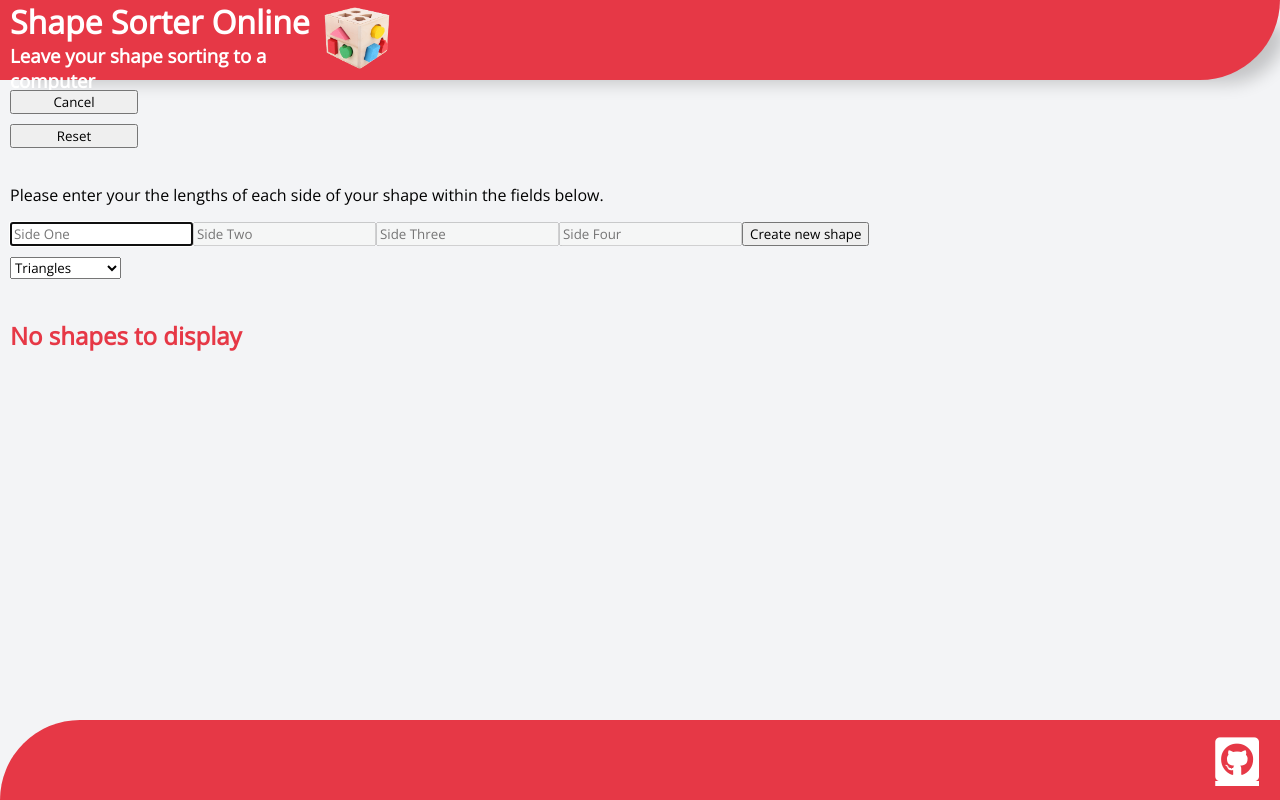
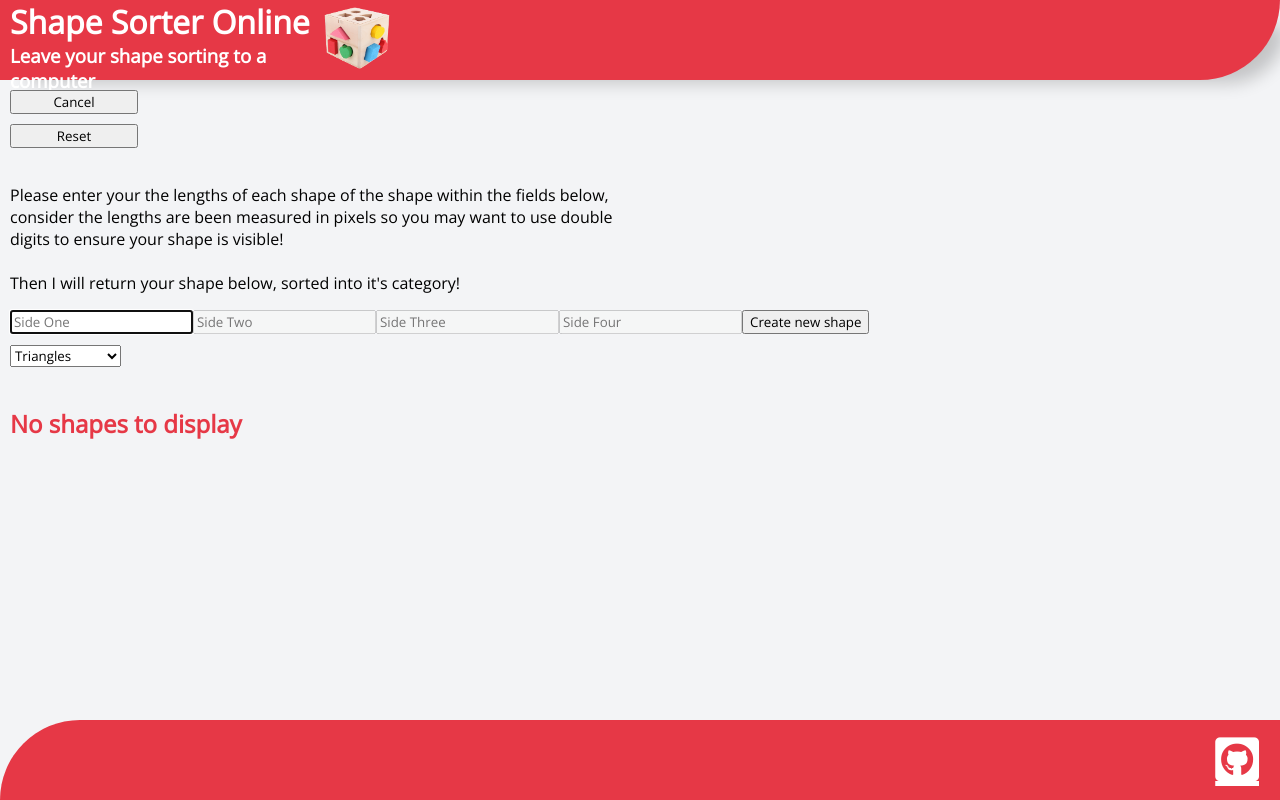
Before and after one commit to ChristopherDalziel/83489-2, a React (Create React App) app: page / in a window 1280 px wide. Both pictures are taken after a click on the button "Create your own shape". Built offline with nearby package versions, Linux system fonts and the light colour scheme.

Commit message:
removed sizing increases on shapes, left message within application to say that we would be using pixels for the sizing method

```diff
--- a/src/components/AddShapeDiv.js
+++ b/src/components/AddShapeDiv.js
@@ -45,9 +45,7 @@ export class AddShapeDiv extends React.Component {
             Create your own shape
           </Button>
         )}
-
         <Button onClick={this.resetApp}>Reset</Button>
-
         {this.state.menuShown ? <ShapeForm onSubmit={this.onSubmit} /> : ""}
       </>
     );
--- a/src/components/ShapeForm.js
+++ b/src/components/ShapeForm.js
@@ -13,6 +13,10 @@ const FormContainer = styled.div`
   @media (max-width: 815px) {
     width: 50vw;
   }
+`;
+
+const Instructions = styled.p`
+  width: 50vw;
 `;
 
 export class ShapeForm extends React.Component {
@@ -64,7 +68,6 @@ export class ShapeForm extends React.Component {
     }
   };
 
-  // Unsure if it's bad how I've handled the shapes within the submission
   onSubmit = (e) => {
     e.preventDefault();
     if (!this.state.sideOne) {
@@ -133,10 +136,13 @@ export class ShapeForm extends React.Component {
   render() {
     return (
       <FormContainer>
-        <p>
-          Please enter your the lengths of each side of your shape within the
-          fields below.
-        </p>
+        <Instructions>
+          Please enter your the lengths of each shape of the shape within the
+          fields below, consider the lengths are been measured in pixels so you
+          may want to use double digits to ensure your shape is visible! <br />{" "}
+          <br />
+          Then I will return your shape below, sorted into it's category!
+        </Instructions>
         <form onSubmit={this.onSubmit}>
           {this.state.error && <p>{this.state.error}</p>}
           <input
--- a/src/components/ShapeListItem.js
+++ b/src/components/ShapeListItem.js
@@ -3,7 +3,7 @@ import styled from "@emotion/styled";
 import { Stage, Layer, Shape } from "react-konva";
 
 const ShapeListItem = ({ sideOne, sideTwo, sideThree, sideFour }) => {
-  const heightCalc = () => {
+  const stageHightCalc = () => {
     const longestSide = Math.max(sideOne, sideTwo, sideThree, sideFour);
     if (longestSide < 50) {
       return 30;
@@ -14,15 +14,15 @@ const ShapeListItem = ({ sideOne, sideTwo, sideThree, sideFour }) => {
 
   const Quadrilateral = () => {
     return (
-      <Stage width={window.innerWidth} height={heightCalc() * 5}>
+      <Stage width={window.innerWidth} height={stageHightCalc()}>
         <Layer>
           <Shape
             sceneFunc={(context, shape) => {
               context.beginPath();
               context.moveTo(100, 100); // placement within the canvas
-              context.lineTo(`${sideOne * 5}`, 100); // 1st value = top line
-              context.lineTo(`${sideThree * 5}`, `${sideTwo * 5}`); // 1st value = bottom line, 2nd value = right line
-              context.lineTo(100, `${sideFour * 5}`); // 2nd value = left line
+              context.lineTo(`${sideOne}`, 100); // 1st argument = Top line
+              context.lineTo(`${sideThree}`, `${sideTwo}`); // 1st argument = Bottom line, 2nd Value = Right line
+              context.lineTo(100, `${sideFour}`); // 2nd value = Left line
               context.lineTo(100, 100);
               context.closePath();
 
@@ -39,8 +39,8 @@ const ShapeListItem = ({ sideOne, sideTwo, sideThree, sideFour }) => {
 
   const Circle = styled.div`
     margin: 20px;
-    width: ${sideOne * 10}px;
-    height: ${sideOne * 10}px;
+    width: ${sideOne}px;
+    height: ${sideOne}px;
     background: black;
     border-radius: 50%;
   `;
@@ -49,9 +49,9 @@ const ShapeListItem = ({ sideOne, sideTwo, sideThree, sideFour }) => {
     margin: 20px;
     width: 0;
     height: 0;
-    border-bottom: ${sideOne * 10}px solid black;
-    border-left: ${sideTwo * 10}px solid transparent;
-    border-right: ${sideThree * 10}px solid transparent;
+    border-bottom: ${sideOne}px solid black;
+    border-left: ${sideTwo}px solid transparent;
+    border-right: ${sideThree}px solid transparent;
   `;
 
   return (
```
